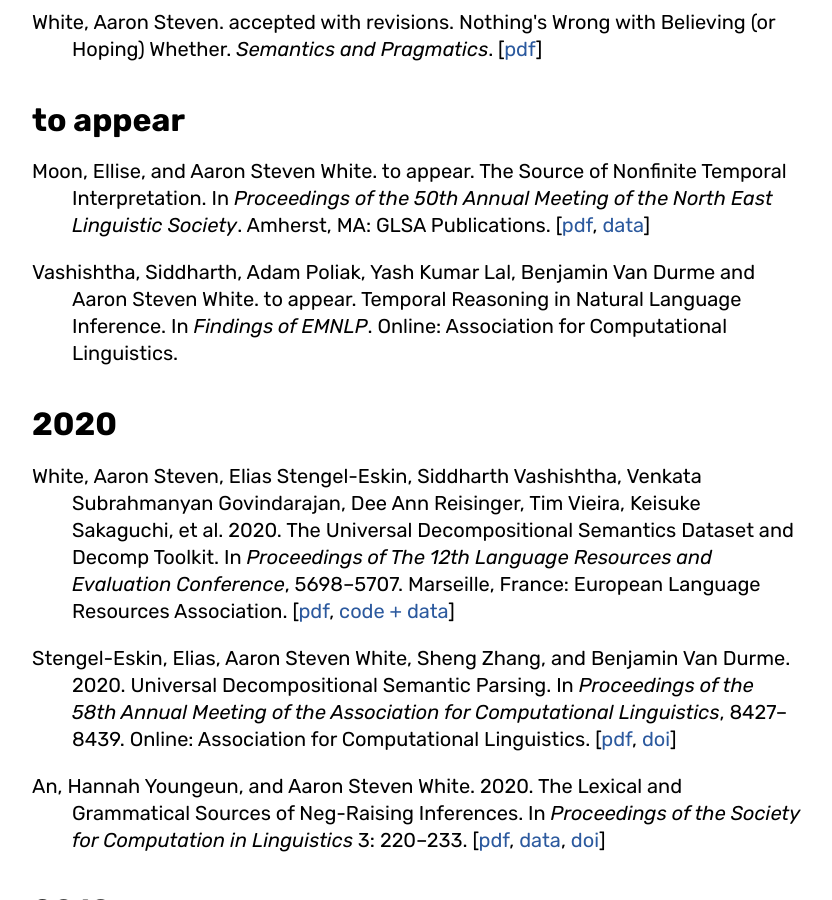
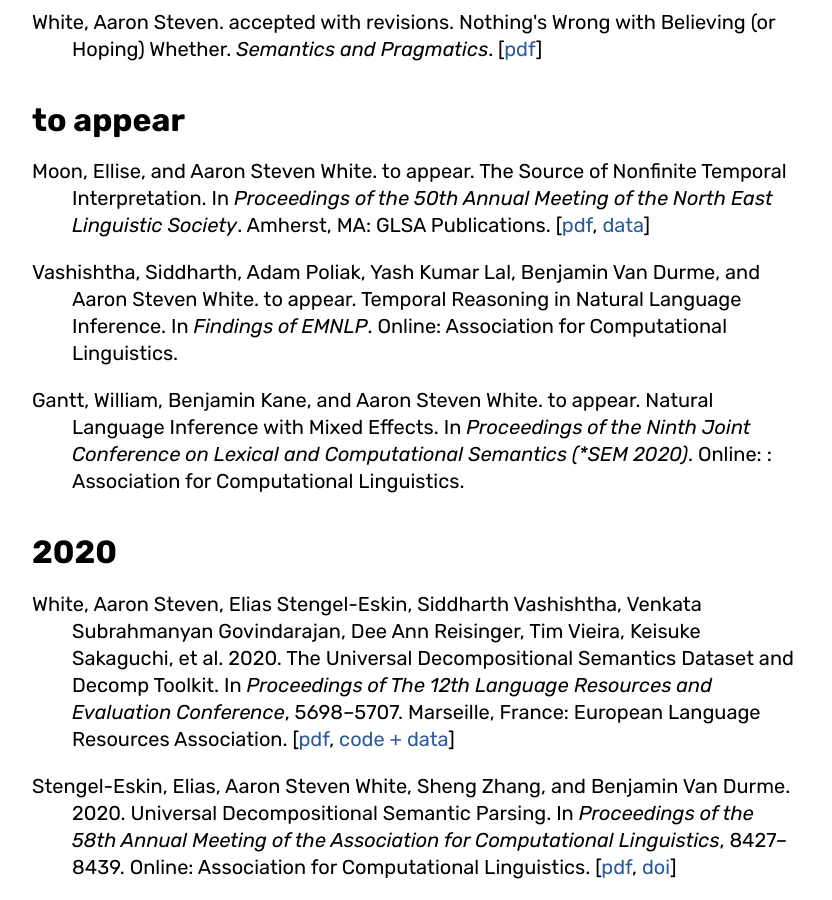
Before and after one commit to JIAXINGUY/aaronstevenwhite.github.io, a Jekyll site: the page built from papers.md, in a window 1280 px wide and 900 px high, scrolled down 439 px. Shown: the whole window, without its empty margins (224-1056 px from the left). Built offline with Jekyll 4.4.1, drawn with Linux system fonts in a browser that asks for light colours; some web fonts are replaced.

Commit message:
Adds *SEM2020 paper

```diff
--- a/_data/papers.yml
+++ b/_data/papers.yml
@@ -22,8 +22,9 @@
     - label: "data"
       href: "http://megaattitude.io/projects/mega-orientation/"
 
-  - citation: "Vashishtha, Siddharth, Adam Poliak, Yash Kumar Lal, Benjamin Van Durme and Aaron Steven White. to appear. Temporal Reasoning in Natural Language Inference. In <i>Findings of EMNLP</i>. Online: Association for Computational Linguistics."
+  - citation: "Vashishtha, Siddharth, Adam Poliak, Yash Kumar Lal, Benjamin Van Durme, and Aaron Steven White. to appear. Temporal Reasoning in Natural Language Inference. In <i>Findings of EMNLP</i>. Online: Association for Computational Linguistics."
 
+  - citation: "Gantt, William, Benjamin Kane, and  Aaron Steven White. to appear. Natural Language Inference with Mixed Effects. In <i>Proceedings of the Ninth Joint Conference on Lexical and Computational Semantics (*SEM 2020)</i>. Online: : Association for Computational Linguistics."
 
 - year: 2020
   papers:
```
